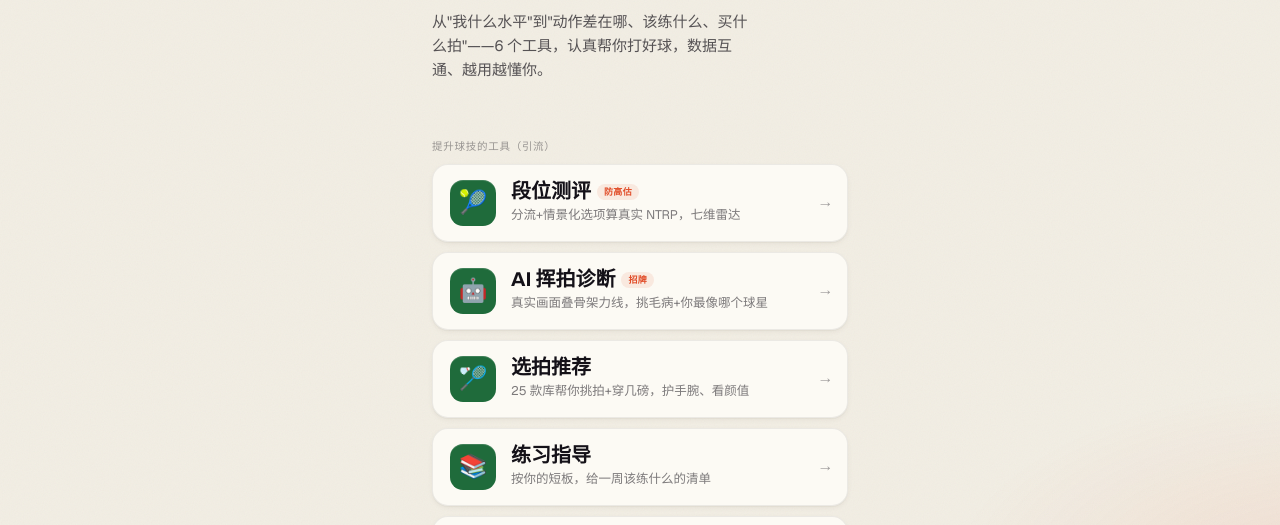
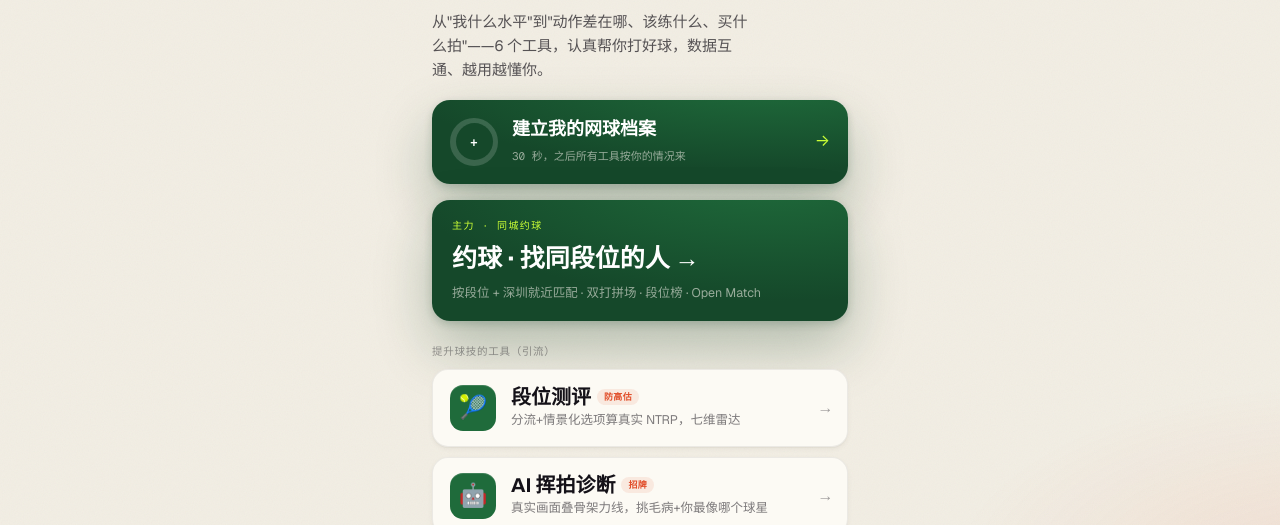
Before and after one commit to dionysu31-hub/tennis-toolbox, a plain HTML site: page index.html in a window 1280 px wide. Shown: the part 238-763 px from the top of the page. Drawn offline with nearby package versions, Linux system fonts and the light colour scheme.

Commit message:
修复：首页 .wrap 改 block，档案卡/约球主入口卡不再被 flex 压成 0 高

```diff
--- a/index.html
+++ b/index.html
@@ -33,6 +33,7 @@
 .loop .chain{display:flex;align-items:center;gap:6px;margin-top:12px;font-family:var(--font-mono);font-size:11px;color:var(--on-court);flex-wrap:wrap}
 .loop .chain span{background:rgba(255,255,255,.12);padding:4px 9px;border-radius:999px}.loop .chain i{color:var(--ball);font-style:normal}
 .copyfoot{margin-top:22px;font-family:var(--font-mono);font-size:10.5px;color:var(--ink-40);text-align:center}
+.wrap{display:block}/* 首页是滚动列表，不用 flex，否则带 overflow 的卡会被压成 0 高 */
 </style>
 </head>
 <body>
```
